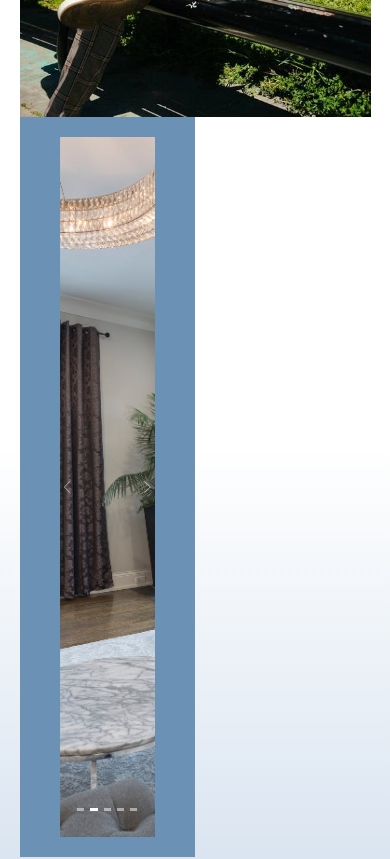
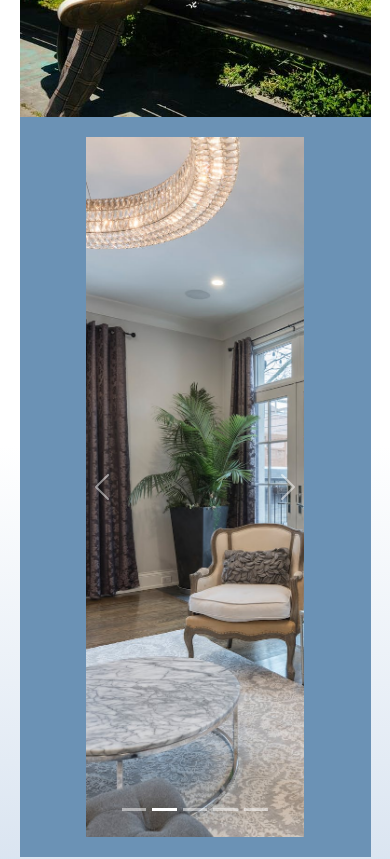
Before and after one commit to Moshahrani/real-estate-website, a React (Create React App) app in the folder real-estate/: page / in a window 390 px wide. Shown: the part 1120-1979 px from the top of the page. Built offline with nearby package versions, Linux system fonts and the light colour scheme; a web font is replaced by a local one.

Commit message:
forgot to change responsive settings in my carousel css for the now named carousel content from modal

```diff
--- a/real-estate/src/css/Carousel.css
+++ b/real-estate/src/css/Carousel.css
@@ -1,3 +1,8 @@
+@keyframes fadeIn {
+  from { opacity: 0; }
+  to { opacity: 1; }
+}
+
 .image-modal-container {
     padding-left: 5%;
     padding-right: 5%;
@@ -8,6 +13,7 @@
     margin: auto;
     overflow: hidden;
     position: relative;
+    animation: fadeIn 3s ease-in-out;
   }
 
   .side-image {
@@ -53,6 +59,8 @@
     object-fit: cover;
   }
 
+/* ---- mobile views  */
+
 
   @media screen and (max-width: 767px) {
     .image-modal-container {
@@ -60,7 +68,8 @@
       height: auto;
     }
 
-    .side-image, .modal-content {
+    .side-image, .carousel-content {
       width: 100%;
+
     }
   }
```
